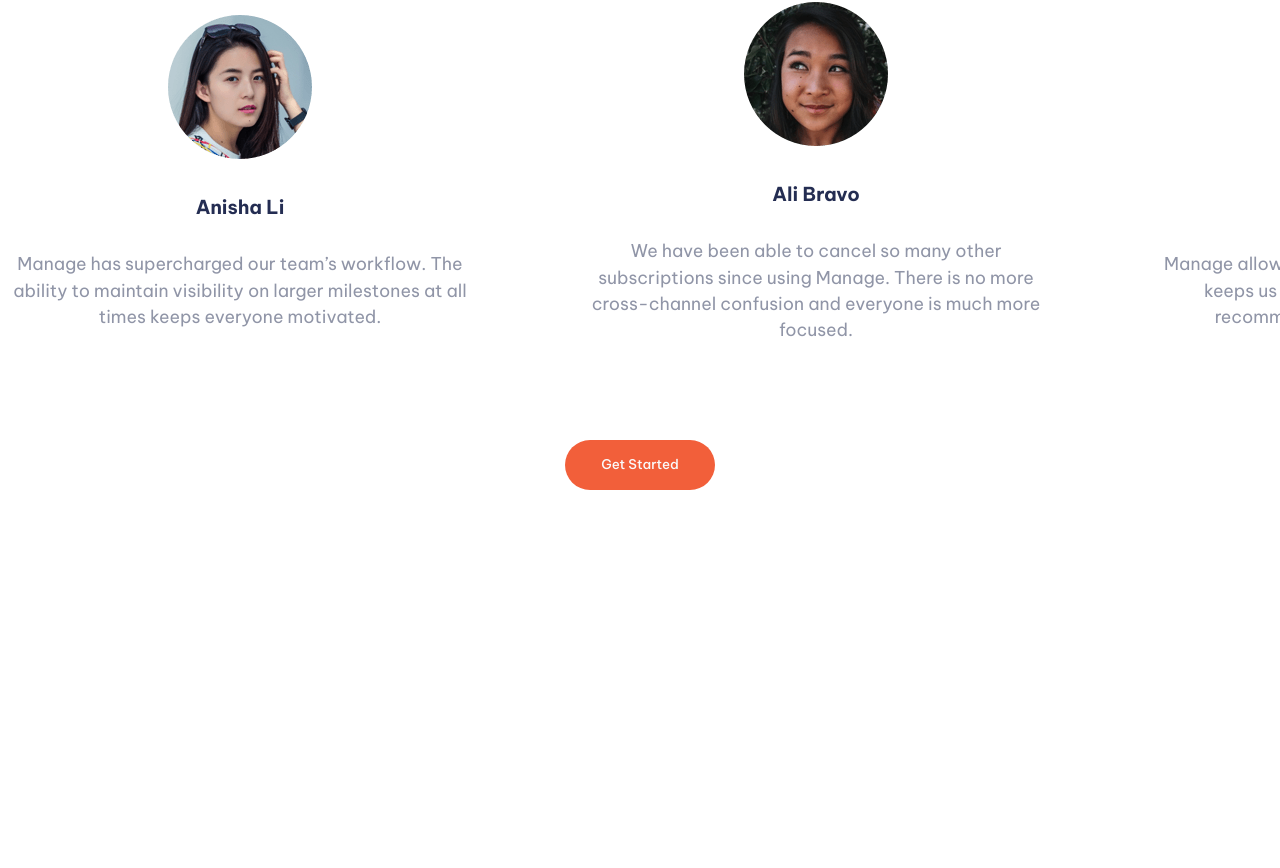
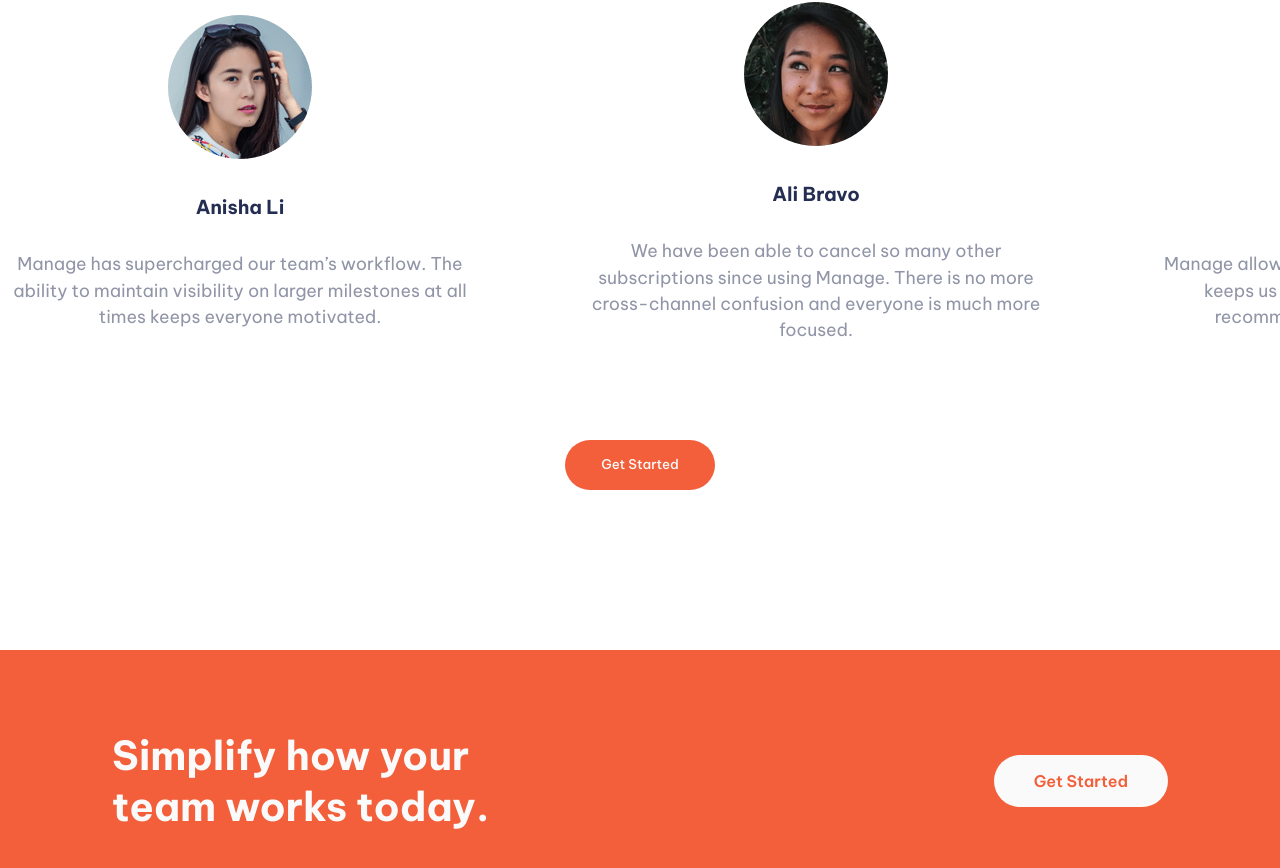
Before and after one commit to kaya70875/manage-landing-page-react, a React (Vite) app in the folder manage-react/: page / in a window 1280 px wide. Shown: the part 2377-3245 px from the top of the page. Before the commit the page ends 2867 px from the top, so only its background shows below. Built offline with nearby package versions, Linux system fonts and the light colour scheme.

Commit message:
complete flag section

```diff
--- a/manage-react/src/App.tsx
+++ b/manage-react/src/App.tsx
@@ -1,6 +1,7 @@
 import './App.css'
 import Article from './components/Article'
 import Comments from './components/Comments'
+import Flag from './components/Flag'
 import Hero from './components/Hero'
 import Navbar from './components/Navbar'
 import './index.css'
@@ -15,6 +16,7 @@ function App() {
         <Hero />
         <Article />
         <Comments />
+        <Flag />
       </main>
     </div>
   )
--- /dev/null
+++ b/manage-react/src/components/Flag.css
@@ -0,0 +1,23 @@
+.flag-wrapper {
+    display: flex;
+    align-items: center;
+    justify-content: space-between;
+    width: 100%;
+
+    background: var(--brightRed);
+}
+
+.flag-wrapper h2 {
+    color: var(--veryLightGray);
+    width: 40%;
+}
+
+.flag-wrapper button {
+    background: var(--veryLightGray);
+    color: var(--brightRed);
+    padding: 1em 2.5em;
+    border-radius : 2em;
+    border: none;
+    font-weight: 600;
+    font-size: 1em;
+}
--- /dev/null
+++ b/manage-react/src/components/Flag.tsx
@@ -0,0 +1,10 @@
+import './Flag.css';
+
+export default function Flag() {
+  return (
+    <div className="flag-wrapper">
+        <h2>Simplify how your team works today.</h2>
+        <button className="primary-2-button">Get Started</button>
+    </div>
+  )
+}
```
